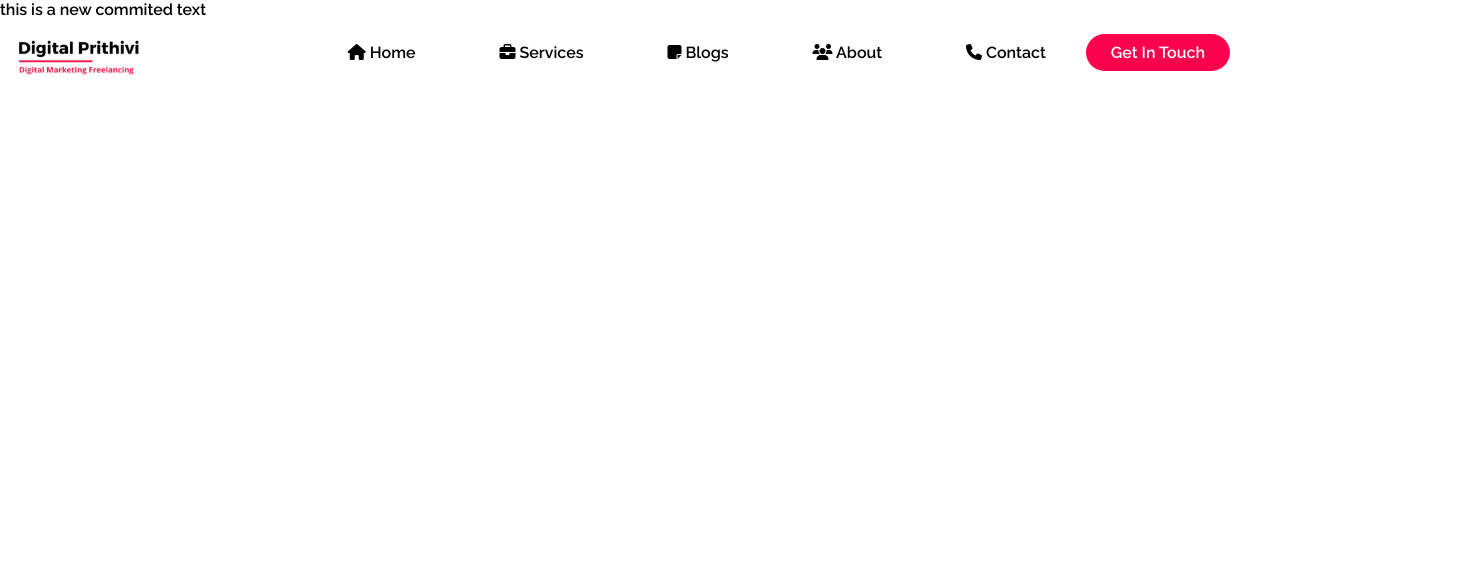
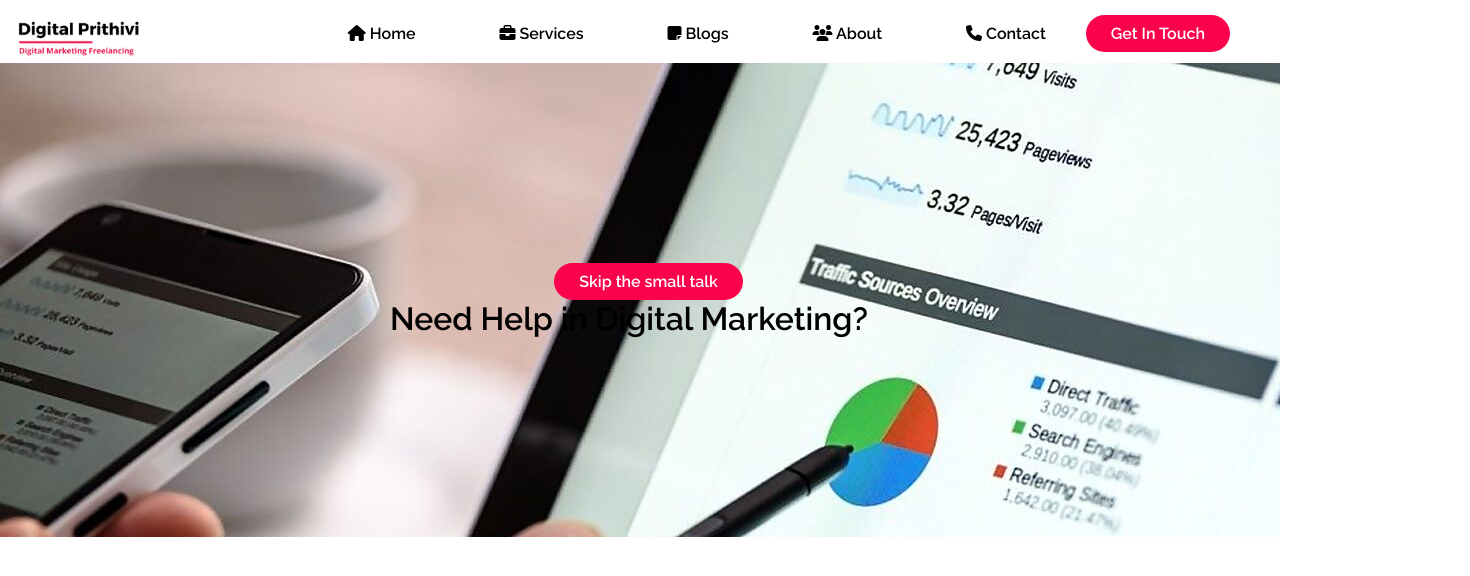
Before and after one commit to Prithivi123/html_css_Project_1, a plain HTML site: page index.html in a window 1280 px wide. Shown: the whole page, 1470 px wide, since content can reach past the window. Drawn offline with Linux system fonts and the light colour scheme.

Commit message:
LP Project 11-04-2021

```diff
--- a/Assets/CSS/style.css
+++ b/Assets/CSS/style.css
@@ -6,6 +6,7 @@ header{
 	align-items: center;
 	/*padding: 30px 10%;*/
 	padding-top: 10px;
+	padding-bottom: 7px;
 }
 
 header img{
@@ -63,3 +64,49 @@ header > button:hover {
 	background-color: #FFF;
 	transition: all 0.3s ease 0s;
 }
+
+
+.wrapper {
+	/*background-image: */
+	background: url("../Image/digital-marketing-seo-google-1725340-e1595946227912(Cft2kRHTicI).jpg");
+	background-repeat: no-repeat;
+	/*width: 1499px;*/
+	/*height: 784px;*/
+
+ }
+
+main > button{
+	position: relative;
+	left: 43.3%;
+	top: 200px;
+}
+
+
+main > h1{
+	position: relative;
+	left: 190px;
+	/*font-size: 50px;*/
+	font-weight: bold;
+
+}
+
+.content > h1{
+	padding: 200px;
+}
+
+
+.content > button{
+	padding: 9px 25px;
+	background-color: #fb024c;
+	border-radius: 30px;
+	color: #FFF;
+	border: none;
+	margin-right: 50px;
+	cursor: pointer;
+	outline: none;
+	/*align-content: center;*/
+}
+
+
+
+/*Content CSS*/
--- a/index.html
+++ b/index.html
@@ -21,9 +21,11 @@
 		<link rel="stylesheet" type="text/css" href="Assets/CSS/animation.css">
 		<link rel="stylesheet" type="text/css" href="Assets/CSS/style.css">
 		<link rel="stylesheet" type="text/css" href="Assets/CSS/utility.css">
-		<p>this is a new commited text</p>
+		<!-- <p>this is a new commited text</p> -->
 </head>
 <body>
+
+
 
 	<!-- Header -->
 	<header>
@@ -41,5 +43,21 @@
 		<button>Get In Touch</button>
 	</header>
 	<!-- End Header -->
+
+
+	<div class="wrapper">
+	<!-- Content -->
+	<main class="content">
+		<!-- <div class="button_pos"> -->
+		<button>Skip the small talk</button>
+		<!-- </div> -->
+		<h1>Need Help in Digital Marketing?</h1>
+	</main>
+	<!-- End of Content -->
+
+
+	</div>
+
+
 </body>
 </html>
```
Also changed, not shown: Assets/Image/digital-marketing-seo-google-1725340-e1595946227912(Cft2kRHTicI).jpg (added), Assets/Image/digital-marketing-seo-google-1725340-e1595946227912.jpg (added), Assets/Image/hero-bg-1.jpg (added).
